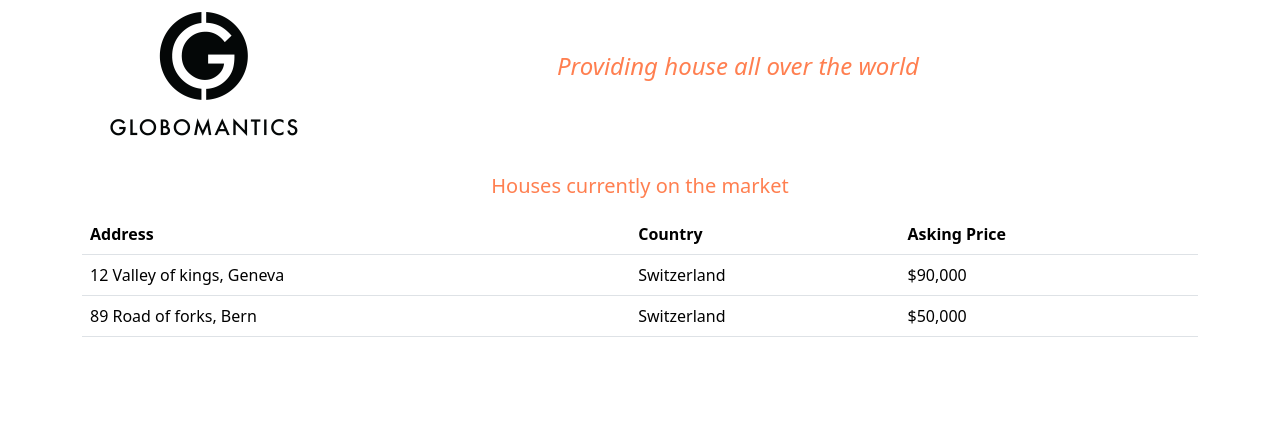
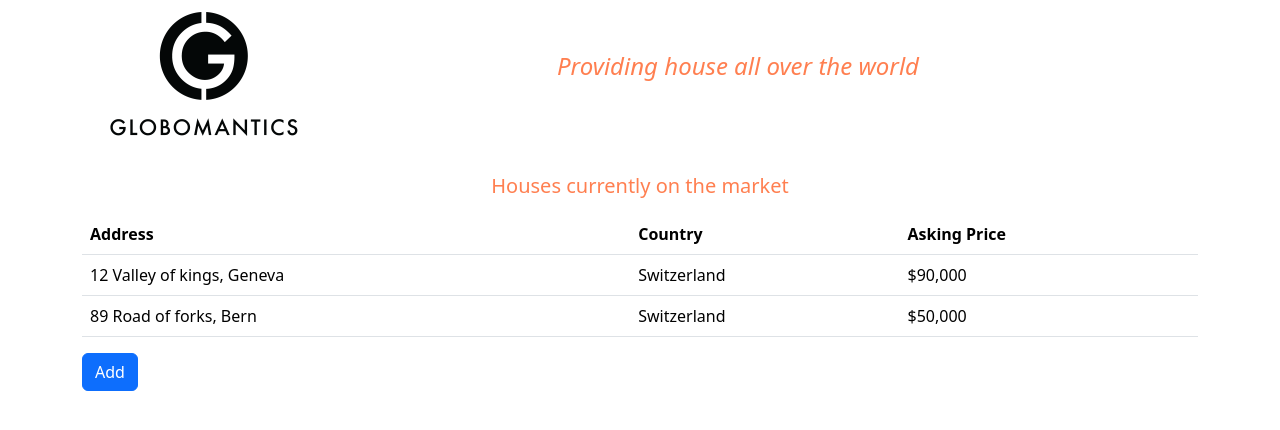
Before and after one commit to hassantarique/ReactSelfLearning, a Next.js app: page / in a window 1280 px wide. Shown: the top 430 px of the page. Built offline with nearby package versions, Linux system fonts and the light colour scheme.

Commit message:
set State Hook.. New data added

```diff
--- a/components/houseList.js
+++ b/components/houseList.js
@@ -18,6 +18,19 @@ const housesArray = [
 
 const HouseList = () => {
 	const [houses, setHouses] = useState(housesArray);
+
+	const addHouse = () => {
+		setHouses([
+			...houses,
+			{
+				id: 3,
+				address: "32 Valley Way, New York",
+				country: "USA",
+				price: 1000000
+			}
+		]);
+	};
+
 	return (
 		<>
 			<div className="row mb-2">
@@ -41,6 +54,9 @@ const HouseList = () => {
 					}
 				</tbody>
 			</table>
+			<button className="btn btn-primary" onClick={ addHouse } >
+				Add
+			</button>
 		</>
 	);
 };
```
